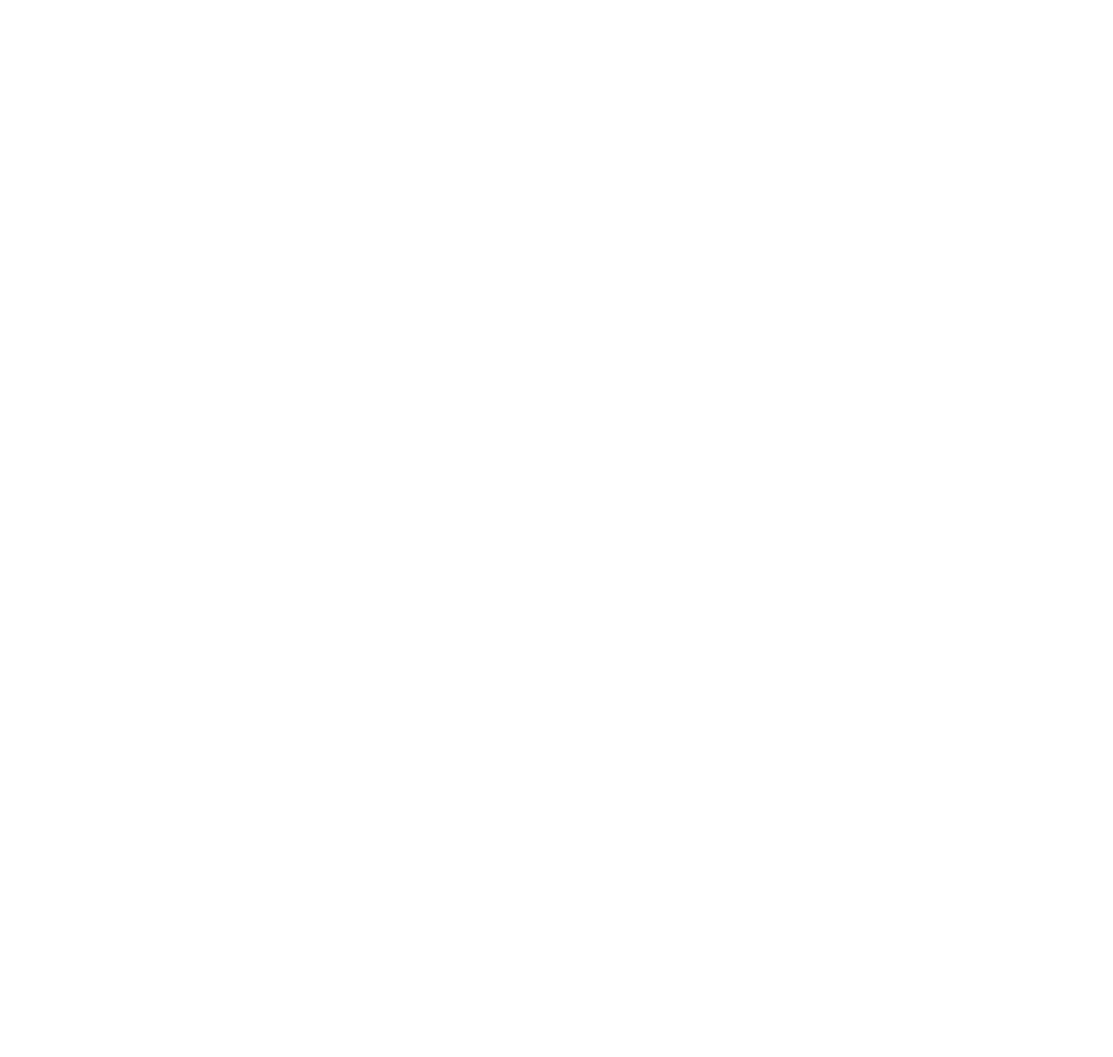
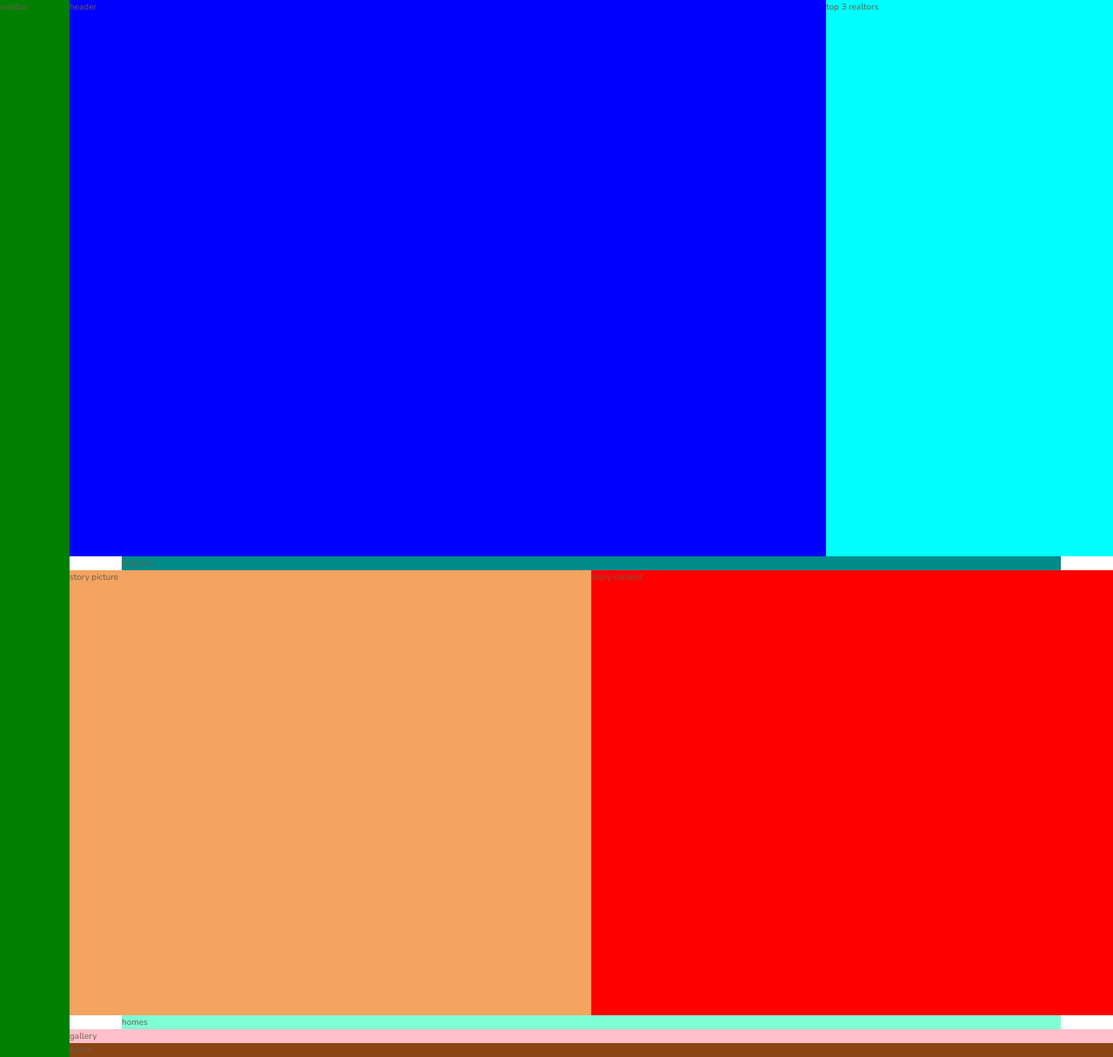
Before and after one commit to AbdulrhmanJo/Nexter, a website: page index.html in a window 1280 px wide. Shown: the whole page at 87% size. Before the commit the page ends 800 px from the top, so only its background shows below. Drawn offline with nearby package versions, Linux system fonts and the light colour scheme.

Commit message:
build the overall layout

```diff
--- a/index.html
+++ b/index.html
@@ -12,6 +12,40 @@
         <title>nexter &mdash; your home, your freedom</title>
     </head>
     <body class="container">
+        <aside class="sidebar">
+            sidebar
+        </aside>
 
+        <header class="header">
+            header
+        </header>
+
+        <div class="realtors">
+            top 3 realtors
+        </div>
+
+        <div class="features">
+            features
+        </div>
+
+        <div class="story__picture">
+            story picture
+        </div>
+
+        <div class="story__content">
+            story content
+        </div>
+
+        <div class="homes">
+            homes
+        </div>
+
+        <div class="gallery">
+            gallery
+        </div>
+
+        <footer class="footer">
+            footer
+        </footer>
     </body>
 </html>
--- a/sass/_base.scss
+++ b/sass/_base.scss
@@ -33,3 +33,10 @@ body {
     font-weight: 300;
     line-height: 1.6;
 }
+
+
+.container{
+    display: grid;
+    grid-template-rows: 80vh min-content 40vw repeat(3, min-content);
+    grid-template-columns: [side-start] 8rem [side-end full-start] minmax(6rem ,1fr) [center-start] repeat(8, [col-start] minmax(min-content, 14rem) [col-end]) [center-end] minmax(6rem ,1fr) [full-end];
+}
--- a/sass/_features.scss
+++ b/sass/_features.scss
@@ -0,0 +1,4 @@
+.features{
+    background-color: darkcyan;
+    grid-column: center-start/center-end;
+}
--- a/sass/_footer.scss
+++ b/sass/_footer.scss
@@ -0,0 +1,4 @@
+.footer{
+    background-color: saddlebrown;
+    grid-column: full-start/full-end;
+}
--- a/sass/_gallery.scss
+++ b/sass/_gallery.scss
@@ -0,0 +1,4 @@
+.gallery{
+    background-color: pink;
+    grid-column: full-start/full-end;
+}
--- a/sass/_header.scss
+++ b/sass/_header.scss
@@ -0,0 +1,4 @@
+.header{
+    background-color: blue;
+    grid-column: full-start/col-end 6;
+}
--- a/sass/_homes.scss
+++ b/sass/_homes.scss
@@ -0,0 +1,4 @@
+.homes{
+    background-color: aquamarine;
+    grid-column: center-start/center-end;
+}
--- a/sass/_realtors.scss
+++ b/sass/_realtors.scss
@@ -0,0 +1,4 @@
+.realtors{
+    background-color: aqua;
+    grid-column: col-start 7 / full-end;
+}
--- a/sass/_sidebar.scss
+++ b/sass/_sidebar.scss
@@ -0,0 +1,5 @@
+.sidebar{
+    background-color: green;
+    grid-column: side-start/side-end;
+    grid-row: 1 / -1;
+}
--- a/sass/_story.scss
+++ b/sass/_story.scss
@@ -0,0 +1,13 @@
+.story{
+    &__picture{
+        background-color: sandybrown;
+        grid-column: full-start / col-end 4;
+    }
+
+    &__content{
+        background-color: red;
+        grid-column: col-start 5 / full-end;
+
+    }
+
+}
```
Also changed, not shown: css/style.css.
